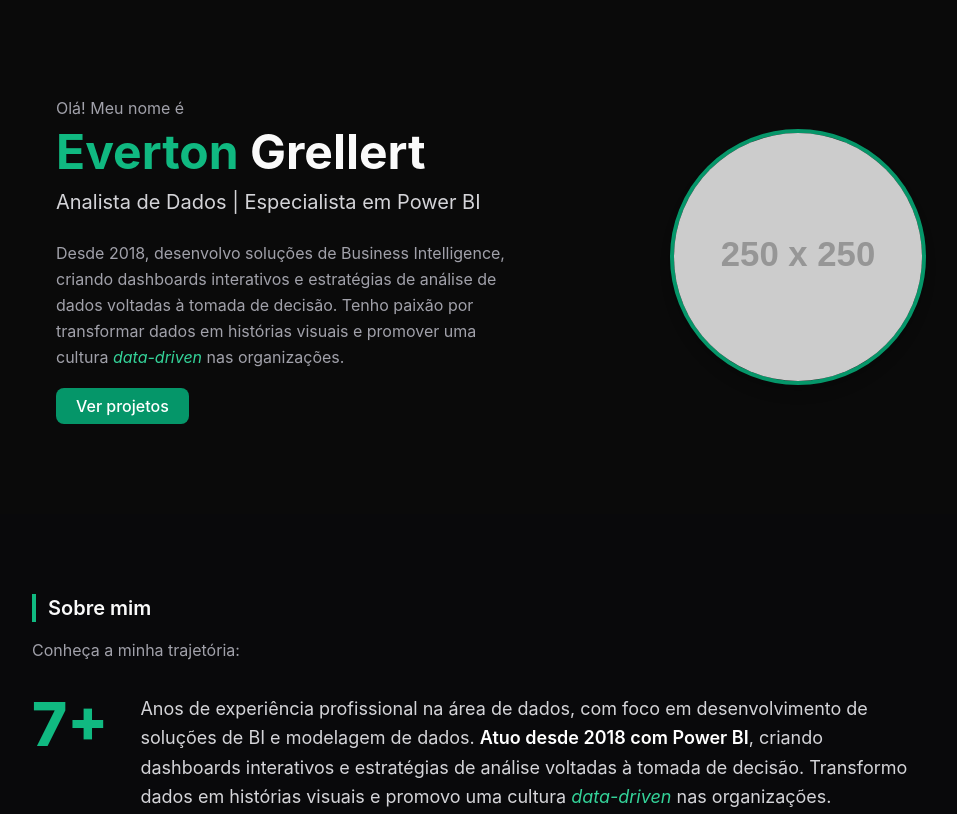
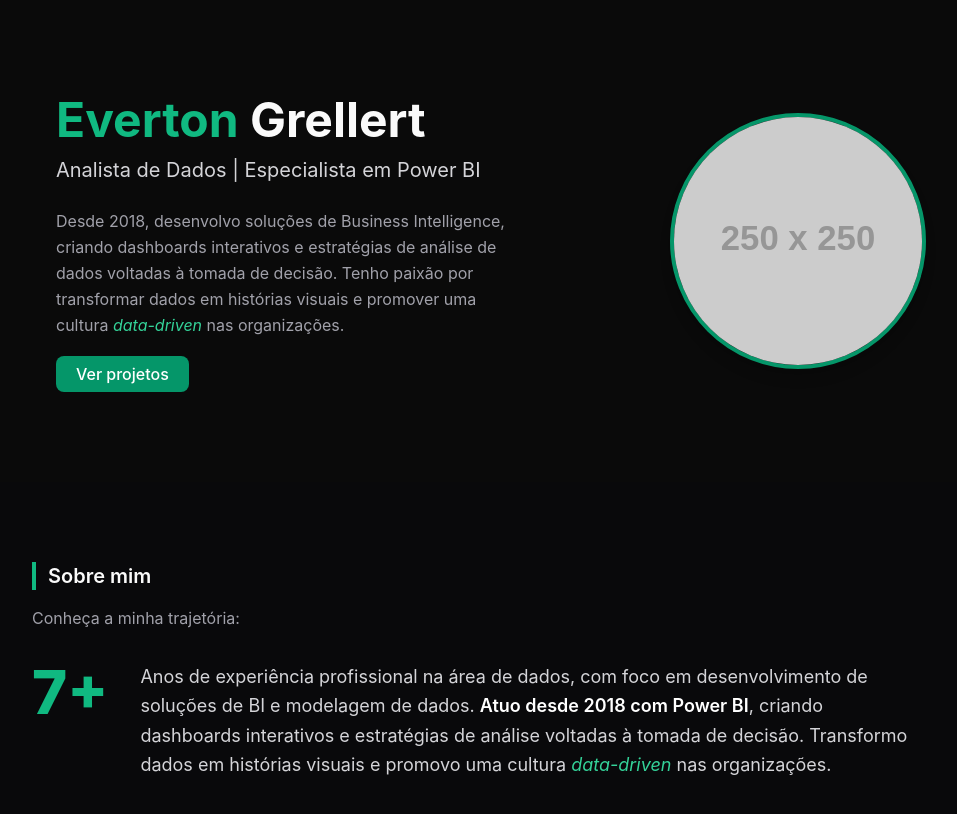
Before and after one commit to everton-grellert/everton-grellert.github.io, a plain HTML site: page index.html in a window 1280 px wide. Shown: the top 814 px of the page, without its empty margins (96-1053 px from the left). Drawn offline with nearby package versions, Linux system fonts and the light colour scheme; placeholder pictures from the web are drawn by us.

Commit message:
Remove greeting paragraph from index.html

```diff
--- a/index.html
+++ b/index.html
@@ -14,7 +14,6 @@
   <!-- Seção Principal -->
   <section class="max-w-5xl mx-auto px-6 py-24 flex flex-col-reverse md:flex-row items-center gap-10">
     <div class="flex-1">
-      <p class="text-zinc-400 mb-2">Olá! Meu nome é</p>
       <h1 class="text-5xl font-bold mb-3">
         <span class="text-emerald-500">Everton</span> Grellert
       </h1>
```
